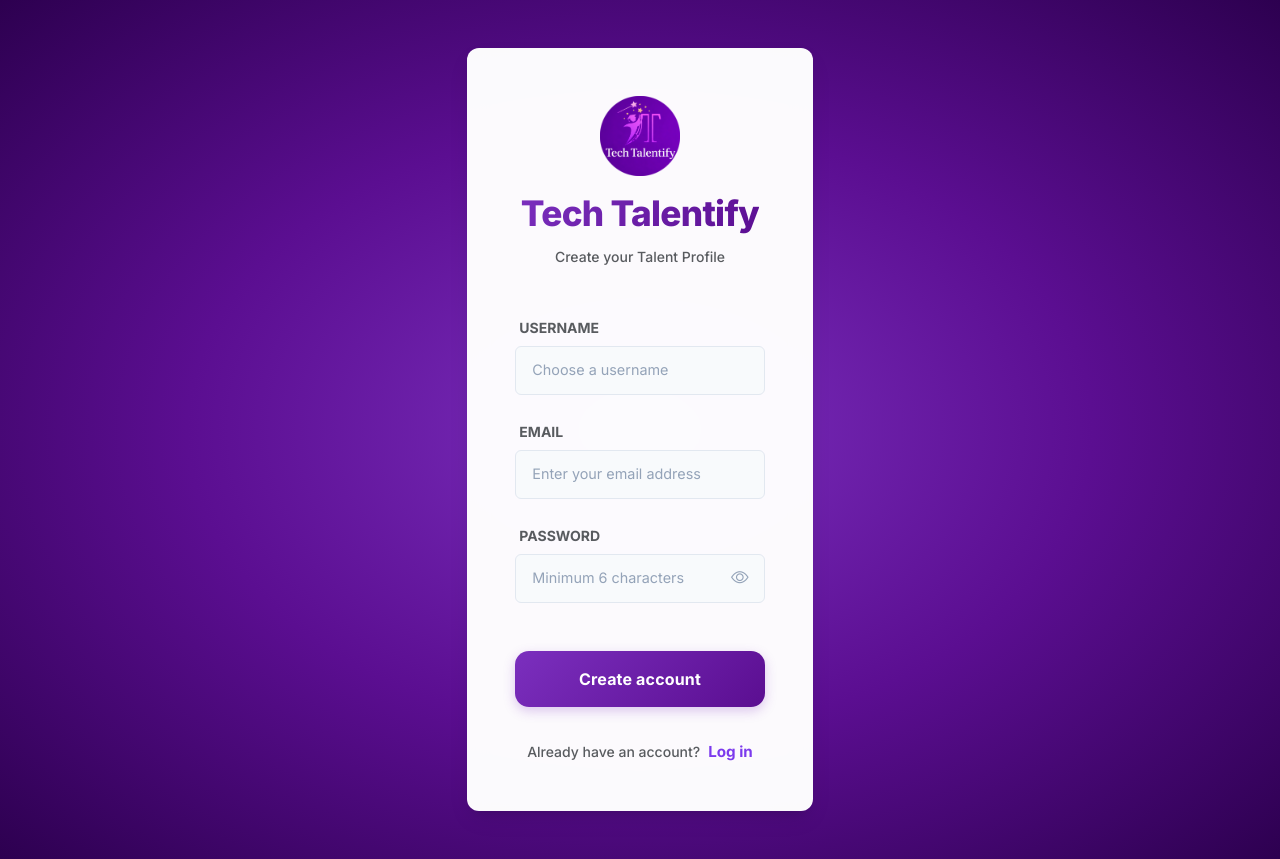
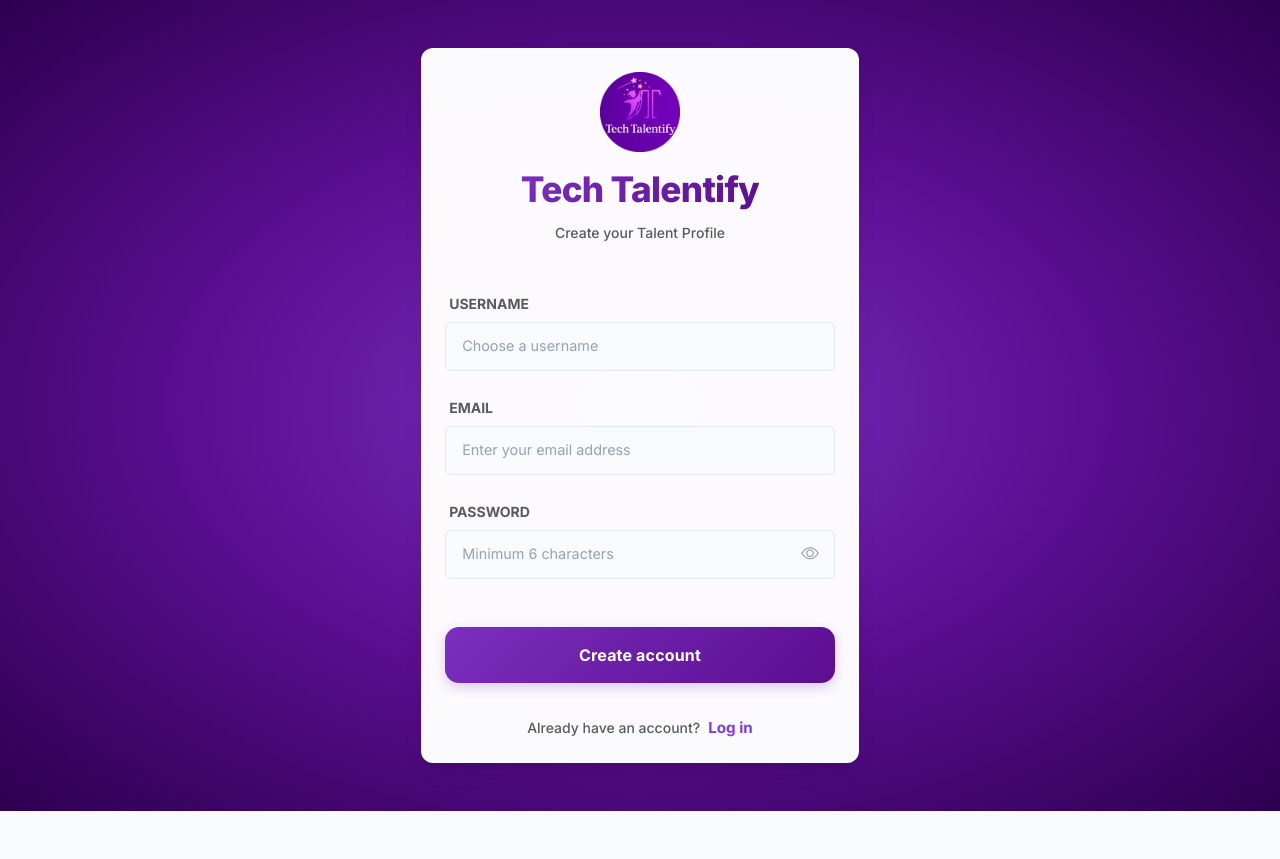
Before and after one commit to SHRIKA8306/Talent_Analytics_System, a React (Create React App) app in the folder frontend/: page /signup in a window 1280 px wide. After the commit the page ends 811 px from the top, so only its background shows below. Built offline with nearby package versions, Linux system fonts and the light colour scheme; no server answers.

Commit message:
UI updated

```diff
--- a/frontend/src/components/Signup.js
+++ b/frontend/src/components/Signup.js
@@ -46,8 +46,8 @@
         <div className='bg-page-gradient min-vh-100 d-flex align-items-center py-5'>
             <div className='container'>
                 <div className='row justify-content-center px-3'>
-                    <div className='col-12 col-sm-10 col-md-8 col-lg-6 col-xl-4'>
-                        <div className='card card-refined p-4 p-md-5'>
+                    <div className='col-12 col-sm-10 col-md-8 col-lg-7 col-xl-5'>
+                        <div className='card card-refined p-4'>
                              <div className='card-body p-0'>
                                 <div className='text-center'>
                                     <img src="/favicon.png" alt="Logo" className="mb-3" style={{ width: '80px', height: '80px', objectFit: 'contain' }} />
```
